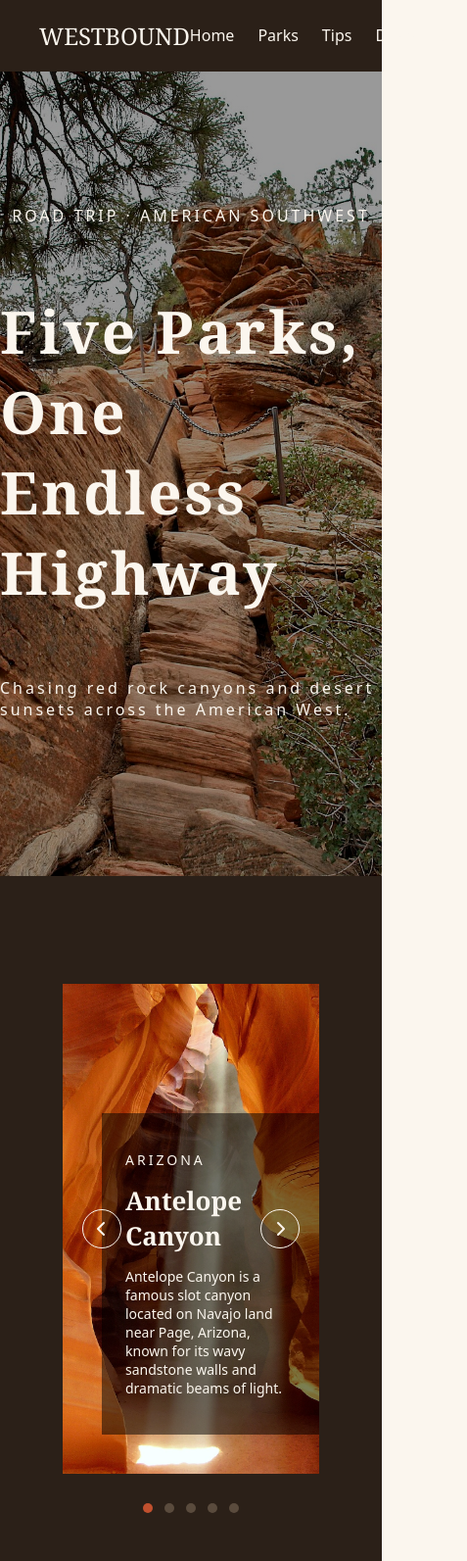
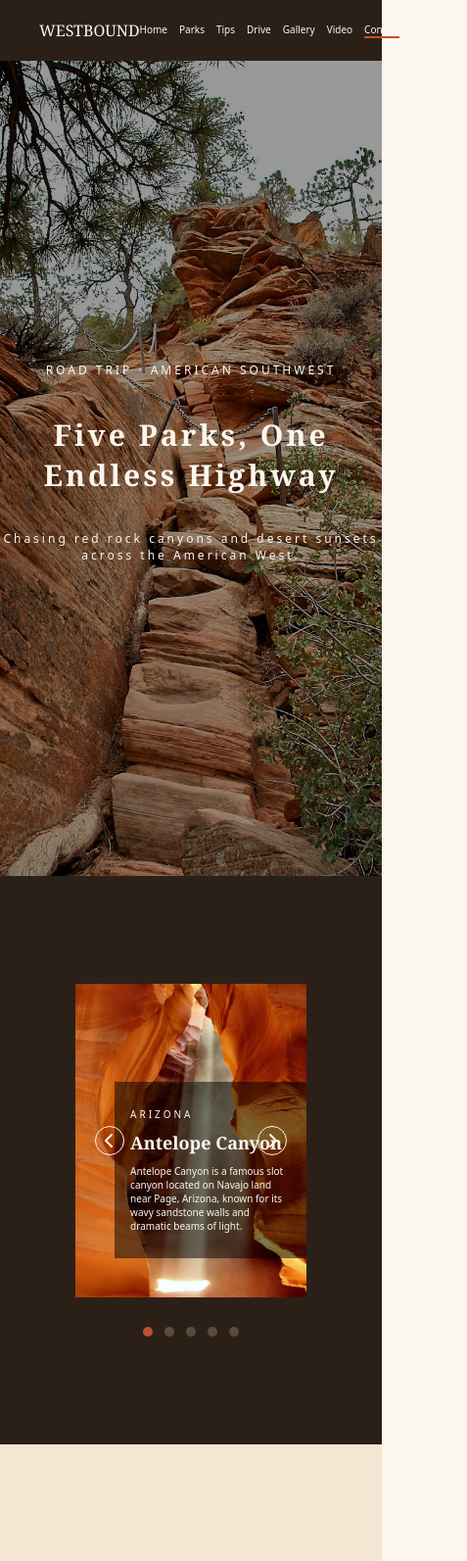
Before and after one commit to CarstenYuan/mp1, a website built with webpack: page src/index.html in a window 390 px wide. Shown: the top 1593 px of the page at 98% size, 477 px wide, since content can reach past the window. Built offline with nearby package versions, Linux system fonts and the light colour scheme.

Commit message:
Add responsive breakpoints

```diff
--- a/src/css/main.scss
+++ b/src/css/main.scss
@@ -24,11 +24,24 @@ body {
     font-size: 16px;
     letter-spacing: 3px;
     text-transform: uppercase;
+
+    @media (max-width: 1280px) {
+        font-size: 14px;
+    }
+
+    @media (max-width: 768px) {
+            font-size: 12px;
+        }
 }
 
 h2 {
     font-size: 40px;
     font-family: $font-heading;
+    text-align: center;
+
+    @media (max-width: 768px) {
+        font-size: 28px;
+    }
 }
 
 
@@ -49,11 +62,19 @@ h2 {
     nav {
         display: flex;
         gap: 24px;
+
+        @media (max-width: 768px) {
+            gap: 12px;
+        }
     }
 
     a {
         text-decoration: none;
         color: $color-bg;
+
+        @media (max-width: 768px) {
+            font-size: 10px;
+        }
     }
 
     a.active {
@@ -64,6 +85,10 @@ h2 {
         font-family: $font-heading;
         font-size: 24px;
         font-weight: 500;
+
+        @media (max-width: 768px) {
+            font-size: 16px;
+        }
     }
 
     // Scrolling down
@@ -72,14 +97,25 @@ h2 {
 
         nav {
             gap: 20px;
+            @media (max-width: 768px) {
+                gap: 12px;
+            }
         }
 
         a {
             font-size: 10px;
+
+            @media (max-width: 768px) {
+                font-size: 8px;
+            }
         }
 
         .navbar__brand {
             font-size: 20px;
+
+            @media (max-width: 768px) {
+                font-size: 12px;
+            }
         }
     }
 
@@ -118,6 +154,27 @@ h2 {
     h1 {
         font-size: 60px;
         font-family: $font-heading;
+        text-align: center;
+
+        @media (max-width: 1280px) {
+            font-size: 42px;
+        }
+
+        @media (max-width: 768px) {
+            font-size: 30px;
+        }
+    }
+
+    p {
+        text-align: center;
+
+        @media (max-width: 1280px) {
+            font-size: 14px;
+        }
+
+        @media (max-width: 768px) {
+            font-size: 12px;
+        }
     }
 }
 
@@ -135,6 +192,15 @@ h2 {
         position: relative;
         height: 500px;
         width: 100%;
+
+        @media (max-width: 1280px) {
+            height: 400px;
+            width: 90%;
+        }
+
+        @media (max-width: 768px) {
+            height: 320px;
+        }
     }
 
     .carousel__slide {
@@ -164,9 +230,17 @@ h2 {
         left: 40px;
         bottom: 40px;
         max-width: 420px;
-        padding: 24px;
+        padding: 16px;
         background: rgba(0, 0, 0, 0.5);
         color: $color-bg;
+
+        @media (max-width: 1280px) {
+            max-width: 360px;
+        }
+
+        @media (max-width: 768px) {
+            max-width: 240px;
+        }
 
         .eyebrow {
             color: $color-bg;
@@ -176,10 +250,26 @@ h2 {
             font-size: 26px;
             font-family: $font-heading;
             margin: 8px 0;
+
+            @media (max-width: 1280px) {
+                font-size: 22px;
+            }
+
+            @media (max-width: 768px) {
+                font-size: 18px;
+            }
         }
 
         p {
             font-size: 14px;
+
+            @media (max-width: 1280px) {
+                font-size: 12px;
+            }
+
+            @media (max-width: 768px) {
+                font-size: 10px;
+            }
         }
     }
 
@@ -207,6 +297,11 @@ h2 {
         align-items: center;
         justify-content: center;
         cursor: pointer;
+
+        @media (max-width: 768px) {
+            width: 30px;
+            height: 30px;
+        }
     }
 
     .carousel__dots {
@@ -244,6 +339,10 @@ h2 {
         display: grid;
         grid-template-columns: repeat(3, 1fr);
         width: 100%;
+
+        @media (max-width: 768px) {
+            grid-template-columns: repeat(1, 1fr);
+        }
 
         div {
             display: flex;
@@ -315,6 +414,14 @@ h2 {
             width: 80%;
             height: 240px;
             object-fit: cover;
+
+            @media (max-width: 1280px) {
+                height: 180px;
+            }
+
+            @media (max-width: 768px) {
+                height: 110px;
+            }
         }
     }
 }
@@ -334,6 +441,14 @@ h2 {
 
     video {
         width: 60%;
+
+        @media (max-width: 1280px) {
+            width: 70%;
+        }
+
+        @media (max-width: 768px) {
+            width: 80%;
+        }
     }
 }
 
@@ -352,6 +467,10 @@ h2 {
         width: 100%;
         gap: 30px;
         text-align: center;
+
+        @media (max-width: 768px) {
+            grid-template-columns: repeat(1, 1fr);
+        }
 
         .footer__col {
             h3 {
@@ -415,6 +534,16 @@ section {
         object-fit: cover;
         border-radius: 5%;
         border: 5px solid $color-bg;
+
+        @media (max-width: 1280px) {
+            width: 48vw;
+            height: 48vh;
+        }
+
+        @media (max-width: 768px) {
+            width: 40vw;
+            height: 30vh;
+        }
     }
 
     .modal__close {
```
